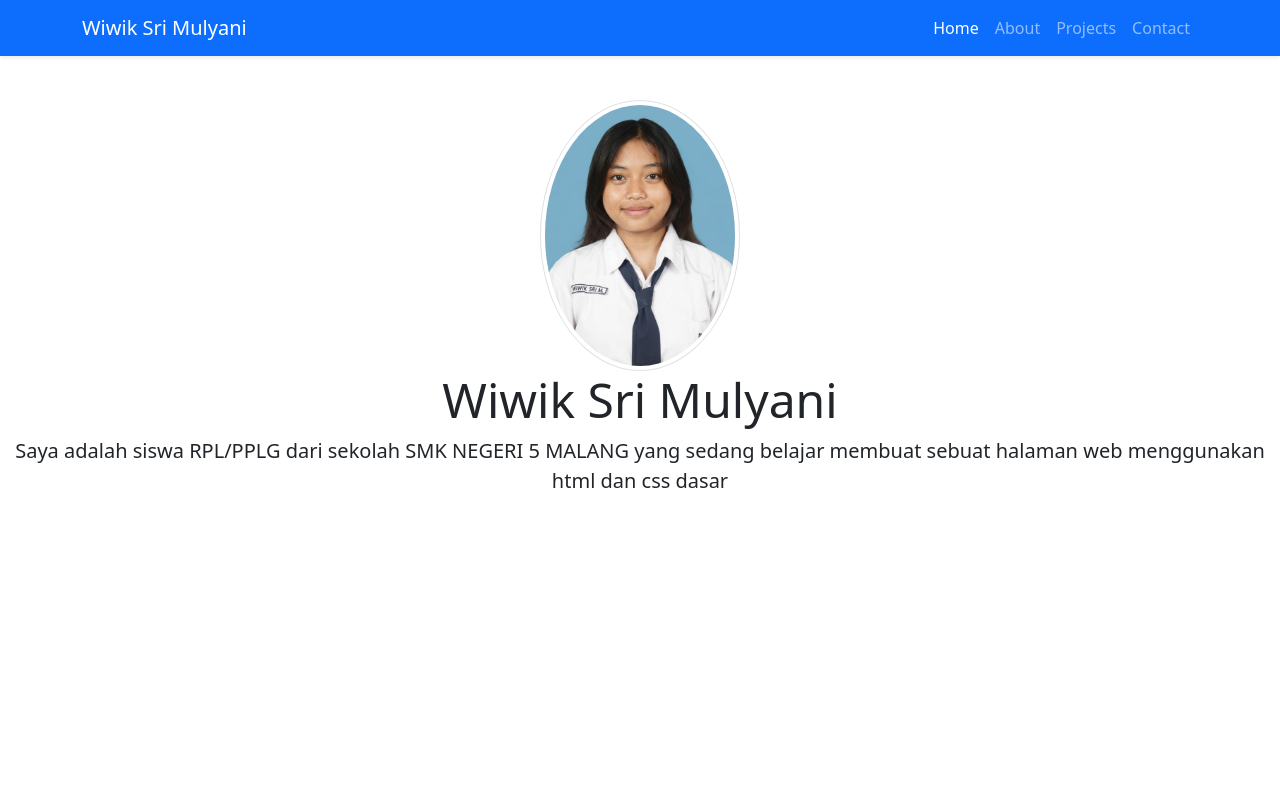
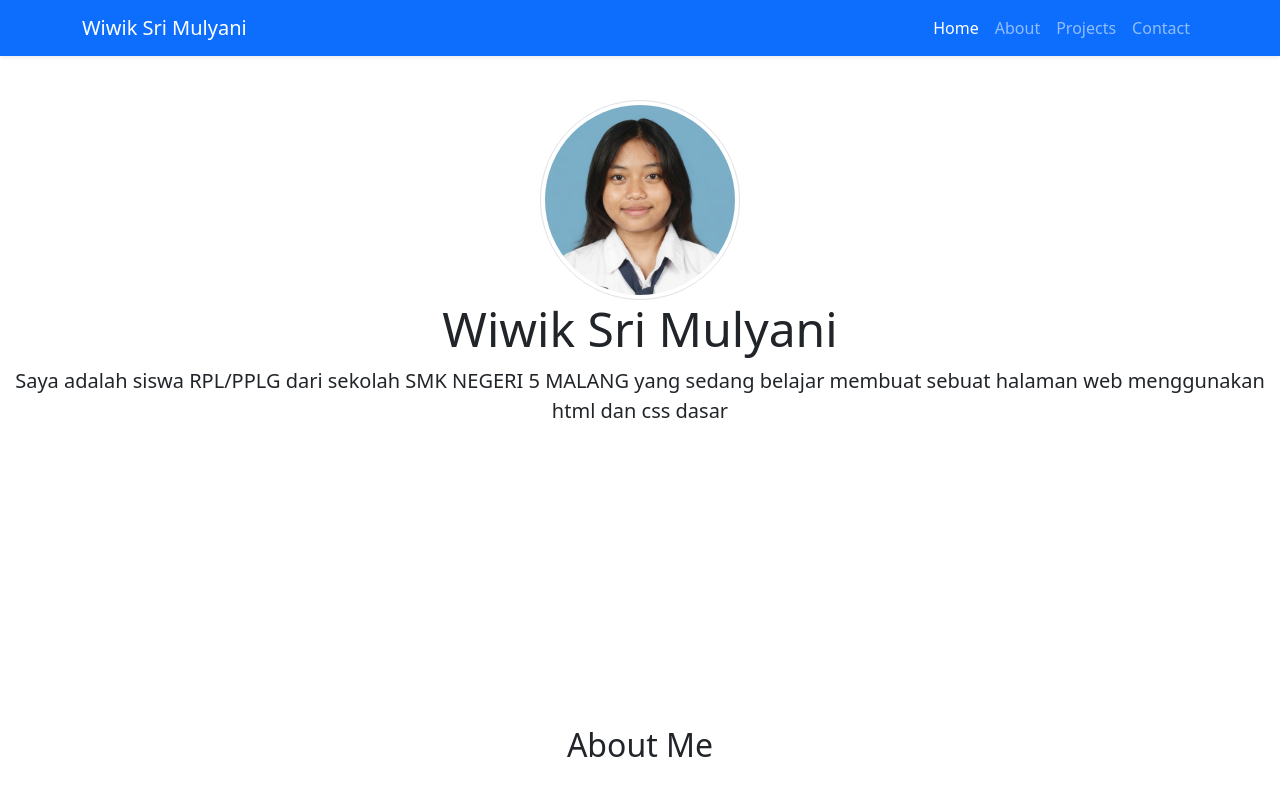
Before and after one commit to wiwiksrimulyani/wiwiksrimulyani.github.io, a plain HTML site: page index.html in a window 1280 px wide. Shown: the top 785 px of the page. Drawn offline with nearby package versions, Linux system fonts and the light colour scheme.

Commit message:
Update profile image in index.html

```diff
--- a/index.html
+++ b/index.html
@@ -50,7 +50,7 @@
 
     <!-- Jumbotron -->
     <section class="jumbotron text-center">
-        <img src="foto/IMG-20260921-WA0000(1).jpg" alt="Adlinov Rafael P.P" width="200" class="rounded-circle img-thumbnail" />
+        <img src="foto/IMG_20261001_052607.jpg" alt="Adlinov Rafael P.P" width="200" class="rounded-circle img-thumbnail" />
         <h1 class="display-5">Wiwik Sri Mulyani</h1>
         <p class="lead">Saya adalah siswa RPL/PPLG dari sekolah SMK NEGERI 5 MALANG yang sedang belajar membuat sebuat halaman web menggunakan html dan css dasar</p>
         <svg xmlns="http://www.w3.org/2000/svg" viewBox="0 0 1440 320">
```
